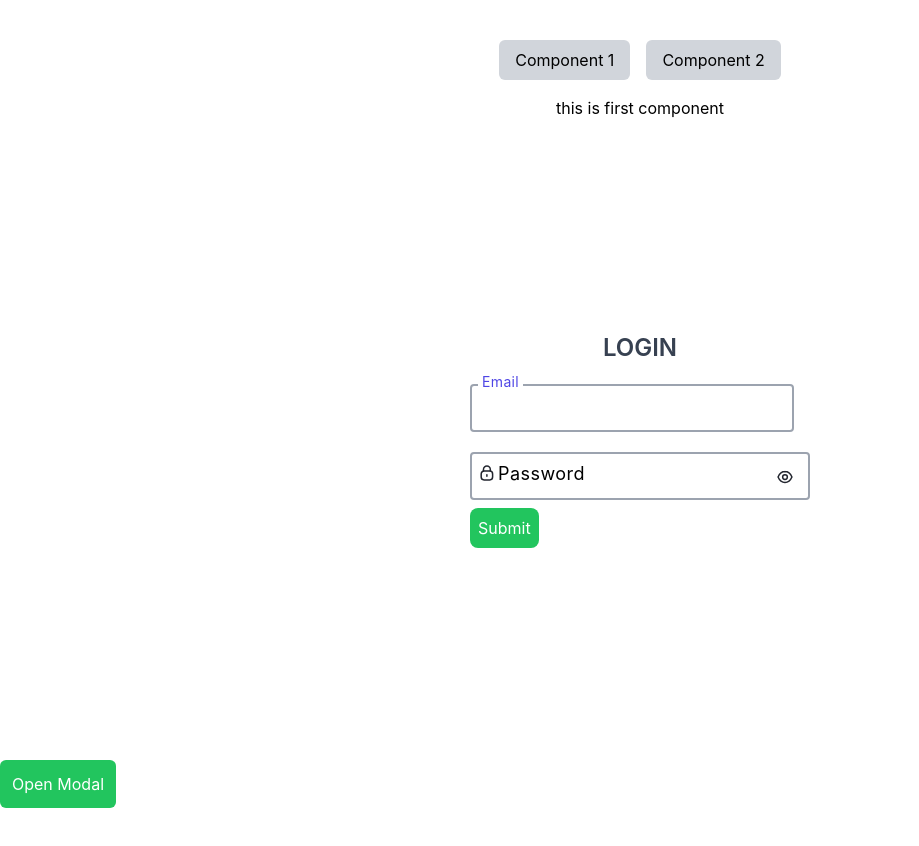
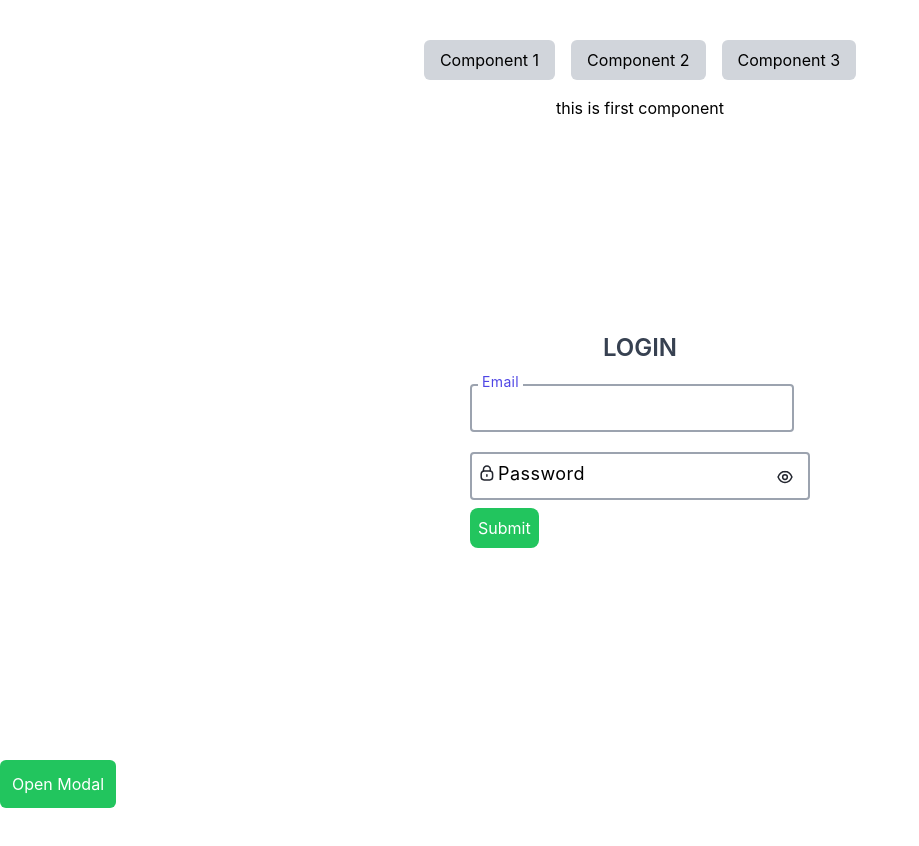
Before and after one commit to saifabrar17/my-typescript-intro, a React (Create React App) app: page / in a window 1280 px wide. Shown: the whole page, without its empty margins (0-919 px from the left). Built offline with nearby package versions, Linux system fonts and the light colour scheme.

Commit message:
component switcher

```diff
--- a/src/components/componentSwitcher/ComponentSwitcher.tsx
+++ b/src/components/componentSwitcher/ComponentSwitcher.tsx
@@ -1,24 +1,23 @@
 import React, { useState } from "react";
 import FirstComponent from "./FirstComponent";
 import SecondComponent from "./SecondComponent";
-// import classNames from 'classnames';
-
-type ComponentSwitcherProps = {
-  className?: string;
-};
+import ThirdComponent from "./ThirdComponent";
 
 enum ComponentType {
   FirstComponent,
   SecondComponent,
+  ThirdComponent,
 }
 
-const ComponentSwitcher: React.FC<ComponentSwitcherProps> = ({ className }) => {
+const ComponentSwitcher: React.FC = () => {
   const [currentComponent, setCurrentComponent] = useState(
     ComponentType.FirstComponent
   );
 
   const handleSwitchComponent = (componentType: ComponentType) => {
     setCurrentComponent(componentType);
+
+    console.log(componentType);
   };
 
   return (
@@ -46,6 +45,17 @@ const ComponentSwitcher: React.FC<ComponentSwitcherProps> = ({ className }) => {
         >
           Component 2
         </button>
+        <button
+          className={`py-2 px-4 rounded-md
+          ${
+            currentComponent === ComponentType.SecondComponent
+              ? "bg-blue-500 text-white"
+              : "bg-gray-300"
+          }`}
+          onClick={() => handleSwitchComponent(ComponentType.ThirdComponent)}
+        >
+          Component 3
+        </button>
       </div>
       <div className="mt-4">
         {currentComponent === ComponentType.FirstComponent && (
@@ -54,6 +64,9 @@ const ComponentSwitcher: React.FC<ComponentSwitcherProps> = ({ className }) => {
         {currentComponent === ComponentType.SecondComponent && (
           <SecondComponent />
         )}
+        {currentComponent === ComponentType.ThirdComponent && (
+          <ThirdComponent />
+        )}
       </div>
     </div>
   );
--- /dev/null
+++ b/src/components/componentSwitcher/ThirdComponent.tsx
@@ -0,0 +1,11 @@
+import React from 'react';
+
+const ThirdComponent = () => {
+    return (
+        <div>
+            <p>this is third component</p>
+        </div>
+    );
+};
+
+export default ThirdComponent;
```
